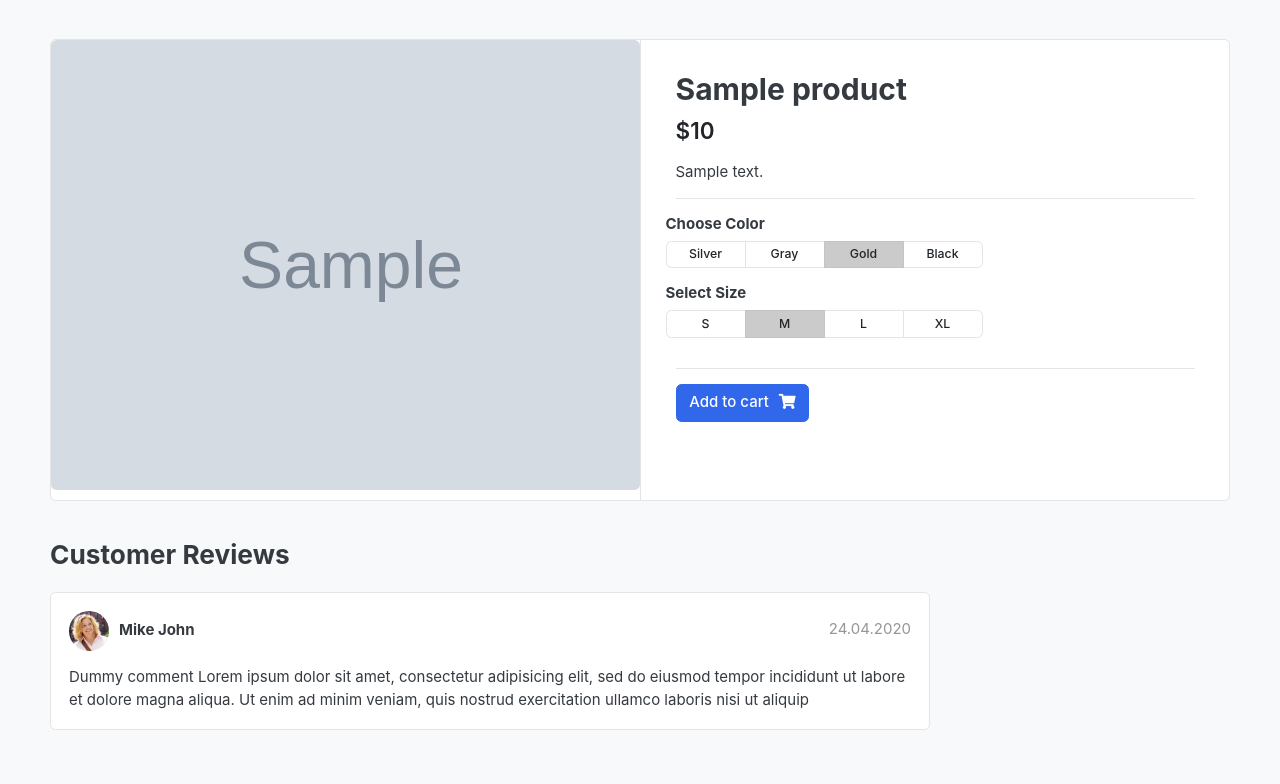
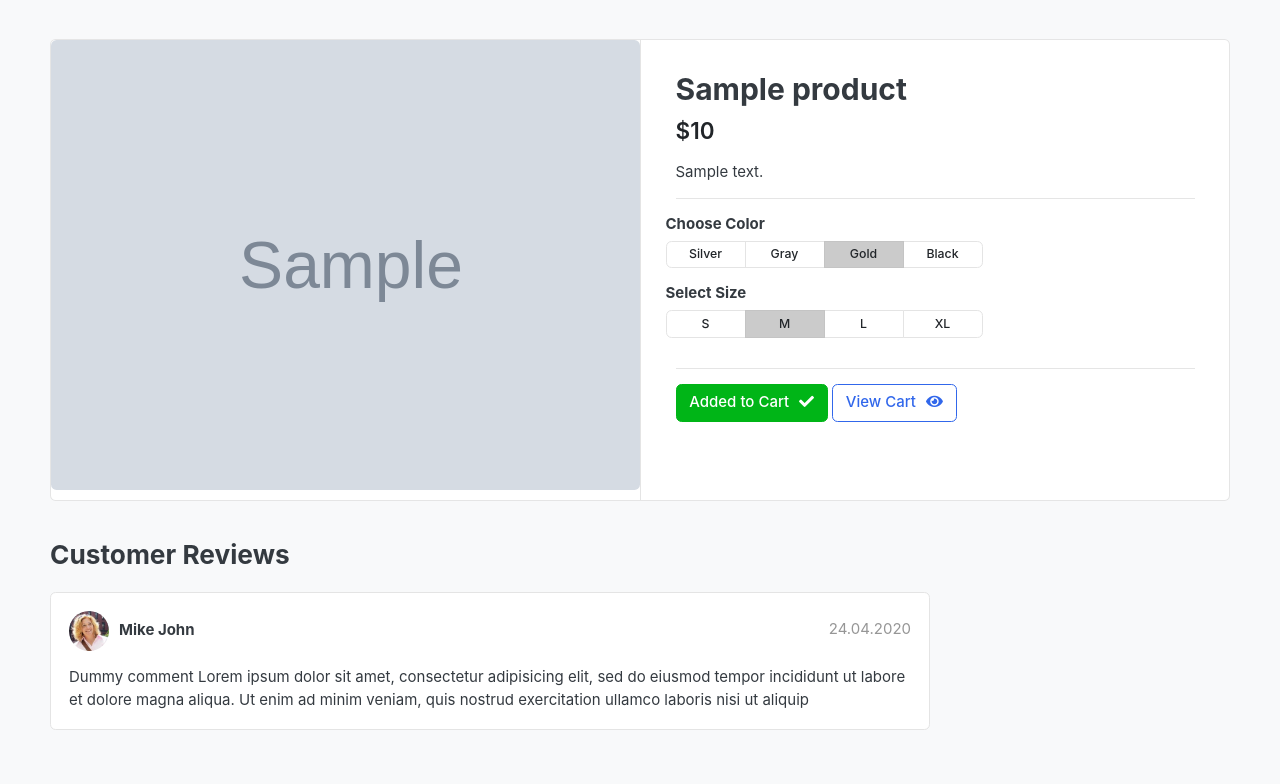
Before and after one commit to HitzCommitted/shop_with_hitz, a Django app: template templates/store/product_detail.html in a window 1280 px wide. Shown: the part 119-903 px from the top of the page. Run offline with Django 4.2, Linux system fonts and the light colour scheme; the template is opened without the code that fills it: values that come from a table or form of the project are taken from there, others are empty; tables that the repository leaves empty hold one stand-in row (values such as "Sample post"); grey boxes marked "Sample" are stand-in pictures; parts of the project's set-up code (start-up, migrations or seed data) failed here and were passed over; some libraries are stand-ins or nearby versions; some web fonts are replaced.

Commit message:
check if item is already in cart

```diff
--- a/templates/store/product_detail.html
+++ b/templates/store/product_detail.html
@@ -69,13 +69,18 @@
                             </div>
                         </div> <!-- row.// -->
                         <hr>
-                        {% if single_product.stock <= 0 %} <h5 class="text-danger">Out of stock</h5>
+                        {% if single_product.stock <= 0 %} <h5 class="text-danger">Out of Stock</h5>
+                            {% else %}
+                            {% if in_cart %}
+                            <a href="#" class="btn btn-success"><span class="text">Added to Cart</span><i
+                                    class="fas fa-check"></i> </a>
+                            <a href="{% url 'cart' %}" class="btn btn-outline-primary"><span class="text">View
+                                    Cart</span><i class="fas fa-eye"></i> </a>
                             {% else %}
                             <a href="{% url 'add_cart' single_product.id %}" class="btn  btn-primary"> <span
-                                    class="text">Add to
-                                    cart</span><i class="fas fa-shopping-cart"></i></a>
+                                    class="text">Add to Cart</span><i class="fas fa-shopping-cart"></i></a>
                             {% endif %}
-
+                            {% endif %}
                     </article> <!-- product-info-aside .// -->
                 </main> <!-- col.// -->
             </div> <!-- row.// -->
```
Also changed, not shown: store/views.py (+9 -0 lines).
